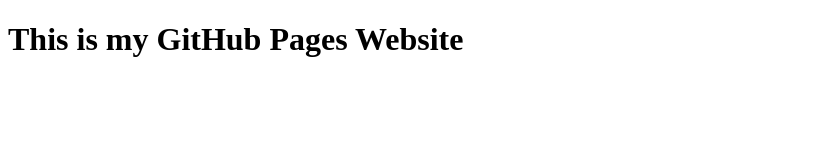
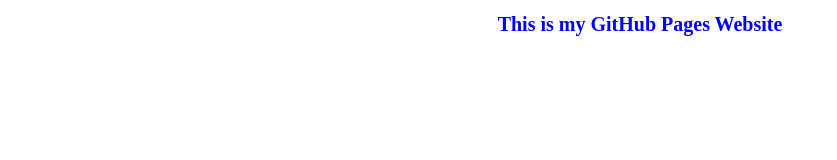
Before and after one commit to ferdir88/ferdir88.github.io, a plain HTML site: page index.html in a window 1280 px wide. Shown: the whole page, without its empty margins (0-837 px from the left). Drawn offline with Linux system fonts and the light colour scheme.

Commit message:
adding style to heading

```diff
--- a/index.html
+++ b/index.html
@@ -4,6 +4,13 @@
         <title>
             My Site!
         </title>
+        <style>
+            h1 {
+                color: blue;
+                text-align: center;
+                font-size: 20px;
+            }
+        </style>
     </head>
     <body>
         <h1>This is my GitHub Pages Website</h1>
```
